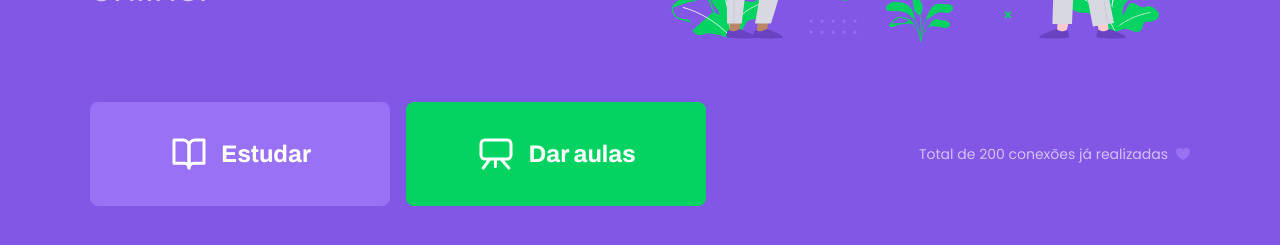
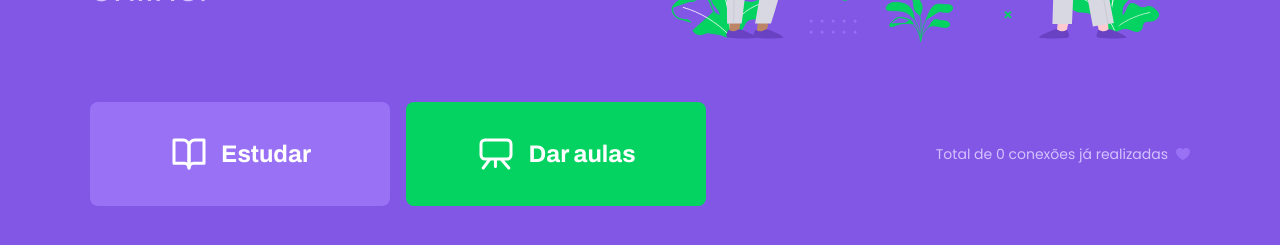
Before and after one commit to TiagoDiass/proffy, a React (Create React App) app in the folder web/: page / in a window 1280 px wide. Shown: the part 421-666 px from the top of the page. Built offline with nearby package versions, Linux system fonts and the light colour scheme; no server answers; the HTML template or start-up script is replaced by a standard one.

Commit message:
feat: connected landing to backend

```diff
--- a/web/src/pages/Landing/Landing.tsx
+++ b/web/src/pages/Landing/Landing.tsx
@@ -1,4 +1,4 @@
-import React from 'react';
+import React, { useEffect, useState } from 'react';
 import { Link } from 'react-router-dom';
 
 // Assets
@@ -8,8 +8,21 @@ import landingImg from '../../assets/images/landing.svg';
 import studyIcon from '../../assets/images/icons/study.svg';
 import giveClassesIcon from '../../assets/images/icons/give-classes.svg';
 import purpleHeartIcon from '../../assets/images/icons/purple-heart.svg';
+import { api } from '../../services';
 
 const Landing: React.FC = () => {
+  const [totalConnections, setTotalConnections] = useState(0);
+
+  useEffect(() => {
+    async function fetchTotalConnections() {
+      const response = await api.get('/connections');
+
+      setTotalConnections(response.data.total);
+    }
+
+    fetchTotalConnections();
+  }, []);
+
   return (
     <main id='page-landing'>
       <div id='page-landing-content' className='container'>
@@ -37,7 +50,7 @@ const Landing: React.FC = () => {
         </div>
 
         <span className='total-connections'>
-          Total de 200 conexões já realizadas{' '}
+          Total de {totalConnections} conexões já realizadas{' '}
           <img src={purpleHeartIcon} alt='Coração' />
         </span>
       </div>
```
